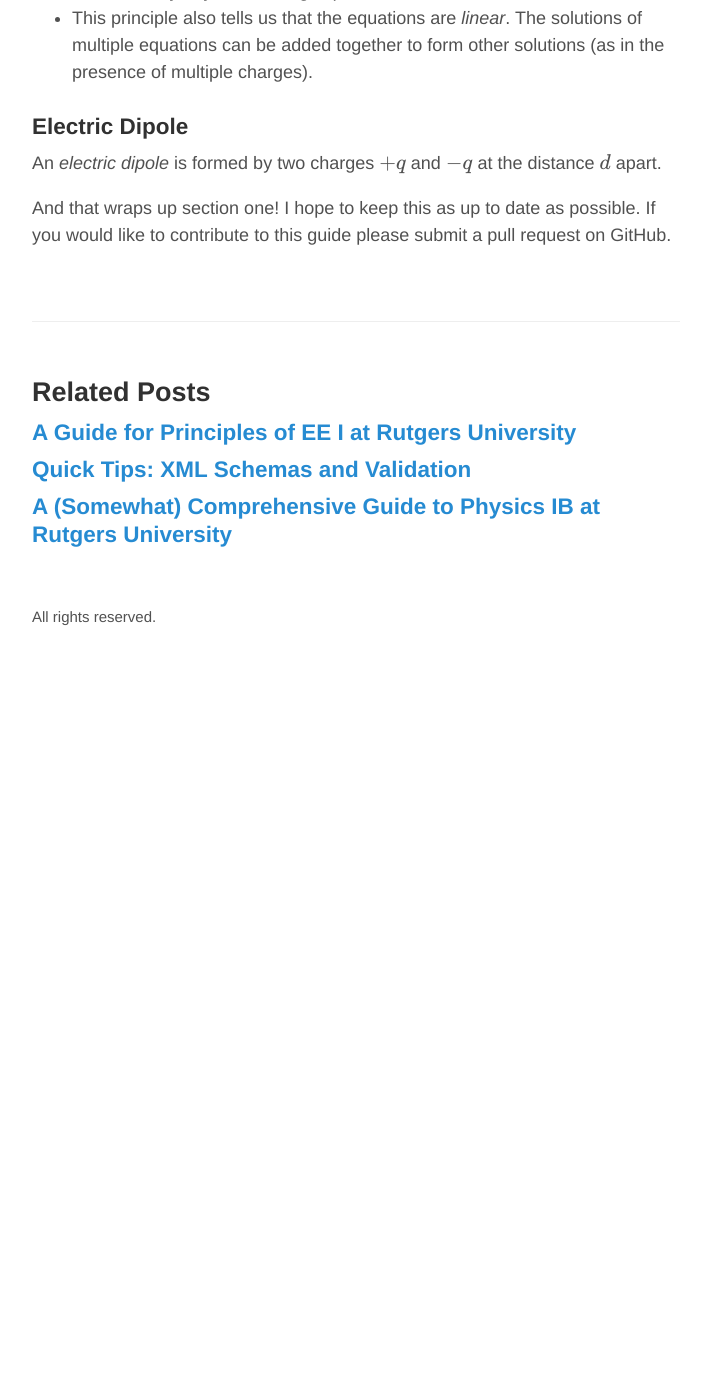
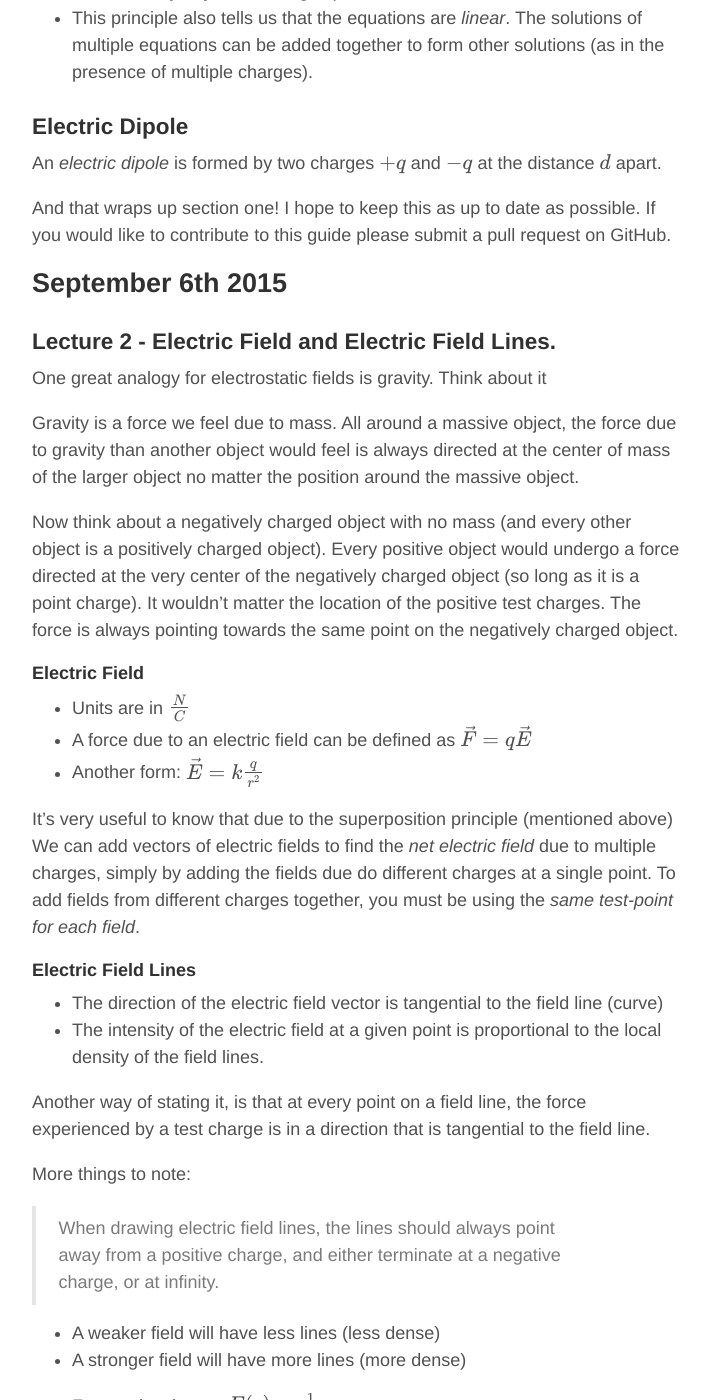
Before and after one commit to ZacBlanco/zacblanco.github.io, a Jekyll site: the page built from _posts/2015-9-03-physics-227-guide.md, in a window 1280 px wide and 1400 px high, scrolled down 1831 px. Shown: the whole window, without its empty margins (284-995 px from the left). Built offline with Jekyll 4.4.1, drawn with Linux system fonts in a browser that asks for light colours; formulas are drawn with MathJax 3; comment, search, counter and statistics services are not loaded; before the commit the page ends 2461 px from its top, so only the background shows below that; some of the changed text lies outside the part shown.

Commit message:
Physics guide update sept 6th.

```diff
--- a/_posts/2015-9-03-physics-227-guide.md
+++ b/_posts/2015-9-03-physics-227-guide.md
@@ -63,3 +63,53 @@ An _electric dipole_ is formed by two charges $$ +q $$ and  $$ -q $$ at the dist
 
 And that wraps up section one! I hope to keep this as up to date as possible.
 If you would like to contribute to this guide please submit a pull request on GitHub.
+
+
+## September 6th 2015
+
+### Lecture 2 - Electric Field and Electric Field Lines.
+
+One great analogy for electrostatic fields is gravity. Think about it
+
+Gravity is a force we feel due to mass. All around a massive object, the force due to gravity than another object would feel is always directed at the center of mass of the larger object no matter the position around the massive object.
+
+Now think about a negatively charged object with no mass (and every other object is a positively charged object). Every positive object would undergo a force directed at the very center of the negatively charged object (so long as it is a point charge). It wouldn't matter the location of the positive test charges. The force is always pointing towards the same point on the negatively charged object.
+
+#### Electric Field
+
+- Units are in $$ \frac{N}{C} $$
+- A force due to an electric field can be defined as $$ \vec{F} = q\vec{E} $$
+- Another form: $$ \vec{E} = k\frac{q}{r^2} $$
+
+
+It's very useful to know that due to the superposition principle (mentioned above) We can add vectors of electric fields to find the _net electric field_ due to multiple charges, simply by adding the fields due do different charges at a single point. To add fields from different charges together, you must be using the _same test-point for each field_.
+
+#### Electric Field Lines
+
+- The direction of the electric field vector is tangential to the field line (curve)
+- The intensity of the electric field at a given point is proportional to the local density of the field lines.
+
+Another way of stating it, is that at every point on a field line, the force experienced by a test charge is in a direction that is tangential to the field line.
+
+More things to note:
+
+> When drawing electric field lines, the lines should always point away from a positive charge, and either terminate at a negative charge, or at infinity.
+
+- A weaker field will have less lines (less dense)
+- A stronger field will have more lines (more dense)
+
+
+- For a point charge: $$ E(r) \propto \frac{1}{r^2} $$
+- The density of the lines is $$ \propto \frac{1}{r^2} $$
+- The area of a sphere centered at the charge is $$ \propto r^2 $$
+
+
+#### Electric Polarization
+
+> Redistribution of charges within a neutral object by an external electric field. As a result, a neutral object acquires a dipole moment.
+
+We call materials that have induced or built-in dipoles, **dialectrics**. For example **water**. Dialectrics are usually insulators.
+
+If we apply an electric field to any of these dialectrics, they will polarize themselves. As is one side of the object will become more positive, and one more negative.
+
+On the other hand, we have conductors that can polarize themselves because their electrons act as a "sea". The electrons flow freely inside the metal. So if you apply and electric field, the electrons will move in the directon of the electric field, leaving some parts more positively/negatively charged than others.
```
Also changed, not shown: other parts of _posts/2015-9-03-physics-227-guide.md (+1 -1 lines), _drafts/2015-9-6-my-internship-at-hortonworks.md (added, +8 -0 lines), _posts/2015-9-3-guide-principles-electrical-engineering.md (+2 -2 lines), 1 other file.
